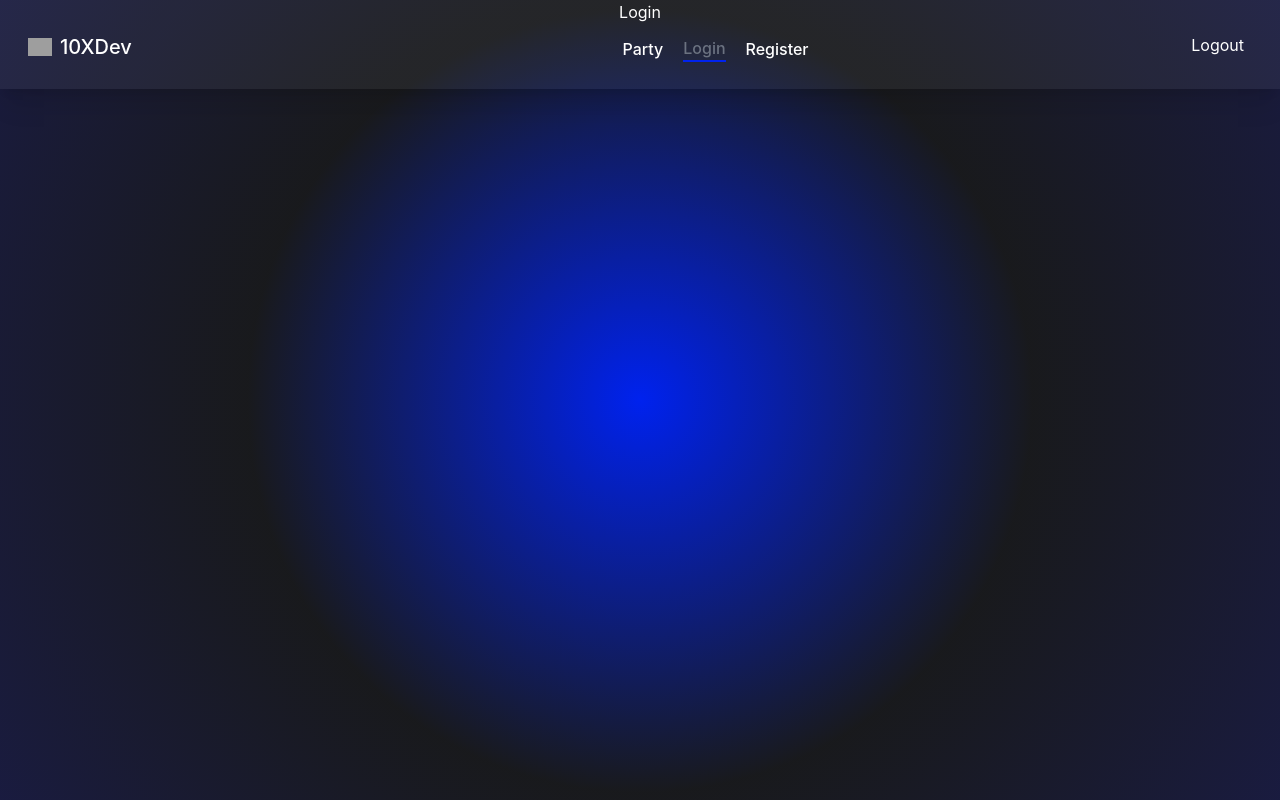
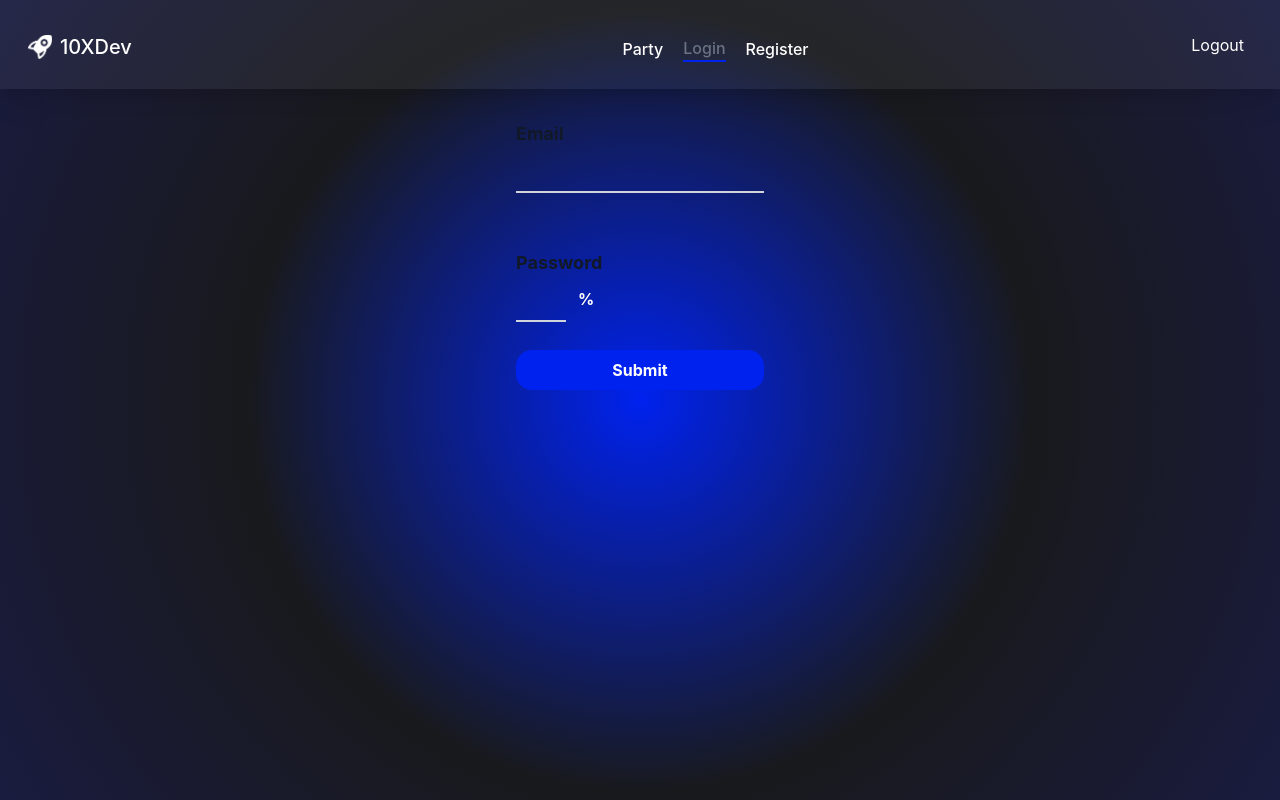
Before and after one commit to pakkaponwattanawaha/SCB10x-fullstack, a Next.js app in the folder frontend/: page /login in a window 1280 px wide. Built offline with nearby package versions, Linux system fonts and the light colour scheme; grey boxes are pictures that could not be loaded.

Commit message:
feat: register and login

```diff
--- a/frontend/pages/login/index.tsx
+++ b/frontend/pages/login/index.tsx
@@ -1,6 +1,69 @@
-import React from "react";
+import axios from "axios";
+import { LoginForm } from "components/LoginForm";
+import Router from "next/router";
+import React, { useState } from "react";
+import { useSelector, useDispatch } from "react-redux";
+import { loginSuccess, setUserDetails } from "store/user/userSlice";
+import { LoginFormDataType } from "types";
+
+const InitFormData: LoginFormDataType = {
+  email: "",
+  password: "",
+};
 
 const Login = () => {
-  return <div>Login</div>;
+  const [formData, setFormData] = useState<LoginFormDataType>(InitFormData);
+  const dispatch = useDispatch();
+  async function onLoginHandler(e) {
+    e.preventDefault();
+    console.log(formData);
+    await axios
+      .post(`http://127.0.0.1:3333/api/v1/auth/login`, {
+        email: formData.email,
+        password: formData.password,
+      })
+      .then((response) => {
+        console.log("response", response);
+        dispatch(
+          setUserDetails({
+            id: response.data.id,
+            isLogin: true,
+            token: response.data.token,
+            email: response.data.email,
+          })
+        );
+        dispatch(
+          loginSuccess({
+            id: response.data.id,
+            isLogin: true,
+            token: response.data.token,
+            email: response.data.email,
+          })
+        );
+        Router.push("/");
+        return response;
+      })
+      .catch((error) => {
+        if (error.response) alert(error.response.data.message);
+        console.log(error.response);
+        return error;
+      });
+  }
+  return (
+    <div className="pt-[96px]">
+      <form
+        onSubmit={(e) => onLoginHandler(e)}
+        className="w-full max-w-lg justify-self-center"
+      >
+        <LoginForm formData={formData} setFormData={setFormData} />
+        <button
+          type="submit"
+          className="w-full bg-main1 hover:bg-blue-700 text-white font-bold py-2 px-4 mt-5 rounded-2xl focus:outline-none focus:shadow-outline"
+        >
+          Submit
+        </button>
+      </form>
+    </div>
+  );
 };
 export default Login;
--- a/frontend/pages/register/index.tsx
+++ b/frontend/pages/register/index.tsx
@@ -1,24 +1,67 @@
+import axios from "axios";
 import { RegisterForm } from "components/RegisterForm";
 import { API_ENDPOINT } from "config";
+import Router from "next/router";
 import React, { useState, useEffect } from "react";
-import { AuthFormDataType } from "types";
-const initialAuthFormData = {
+import { RegisterFormDataType } from "types";
+
+const initialFormData = {
   email: "",
   password: "",
+  confirmPassword: "",
 };
 const Register = () => {
   const [formData, setFormData] =
-    useState<AuthFormDataType>(initialAuthFormData);
-  async function handleFormSumbit(e) {
+    useState<RegisterFormDataType>(initialFormData);
+
+  async function onLoginHandler(e) {
     e.preventDefault();
+    if (formData?.confirmPassword !== formData?.password) {
+      alert("Password must be the same!! ");
+      return;
+    }
+
     console.log(formData);
-    // call POST {API_ENDPOINT}/auth/register
+    await axios
+      .post(`http://127.0.0.1:3333/api/v1/auth/register`, {
+        email: formData.email,
+        password: formData.password,
+      })
+      .then((response) => {
+        console.log("response", response);
+        localStorage.setItem("accessToken", response.data.token);
+        localStorage.setItem("id", response.data.id);
+        // console.log("Auth State", AuthState);
+        // console.log("response data login", response.data);
+        // //dispatch({ type: "LOGIN_SUCCESS", payload: { "id": response.data.id } })
+        // dispatch({ type: "SET_UID", payload: { id: response.data.id } });
+        // dispatch({
+        //   type: "SET_ACCESS_TOKEN",
+        //   payload: { token: response.data.token },
+        // });
+        // dispatch({
+        //   type: "SET_LOGIN_TYPE",
+        //   payload: { type: response.data.type },
+        // });
+        // dispatch({
+        //   type: "SET_NOTIFICATION_SESSION",
+        //   payload: { noti_session: new Date() },
+        // });
+
+        Router.push("/login");
+        return response;
+      })
+      .catch((error) => {
+        if (error.response) alert(error.response.data.message);
+        console.log(error.response);
+        return error;
+      });
   }
   return (
     <div className="pt-[96px] ">
       Register
       <form
-        onSubmit={(e) => handleFormSumbit(e)}
+        onSubmit={(e) => onLoginHandler(e)}
         className="w-full max-w-lg justify-self-center"
       >
         <RegisterForm formData={formData} setFormData={setFormData} />
```
Also changed, not shown: frontend/public/Rocket.png (added).
